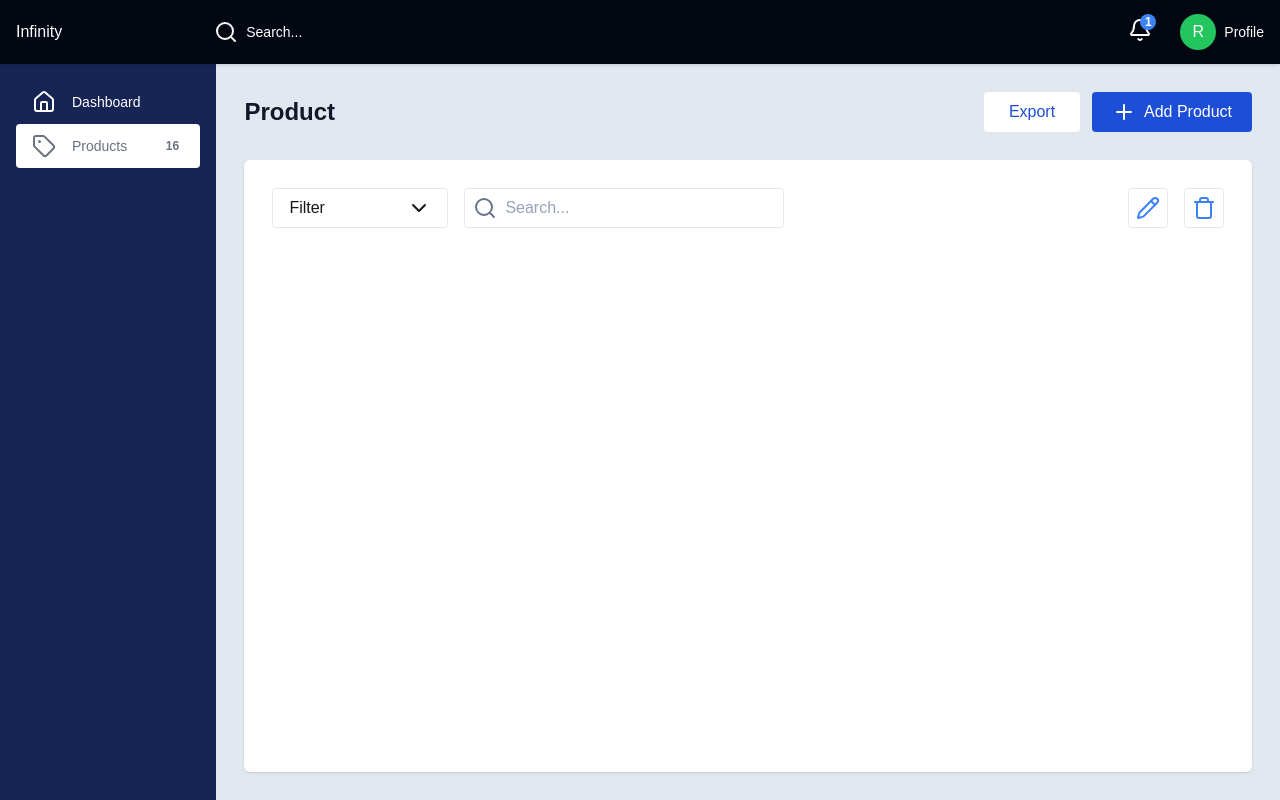
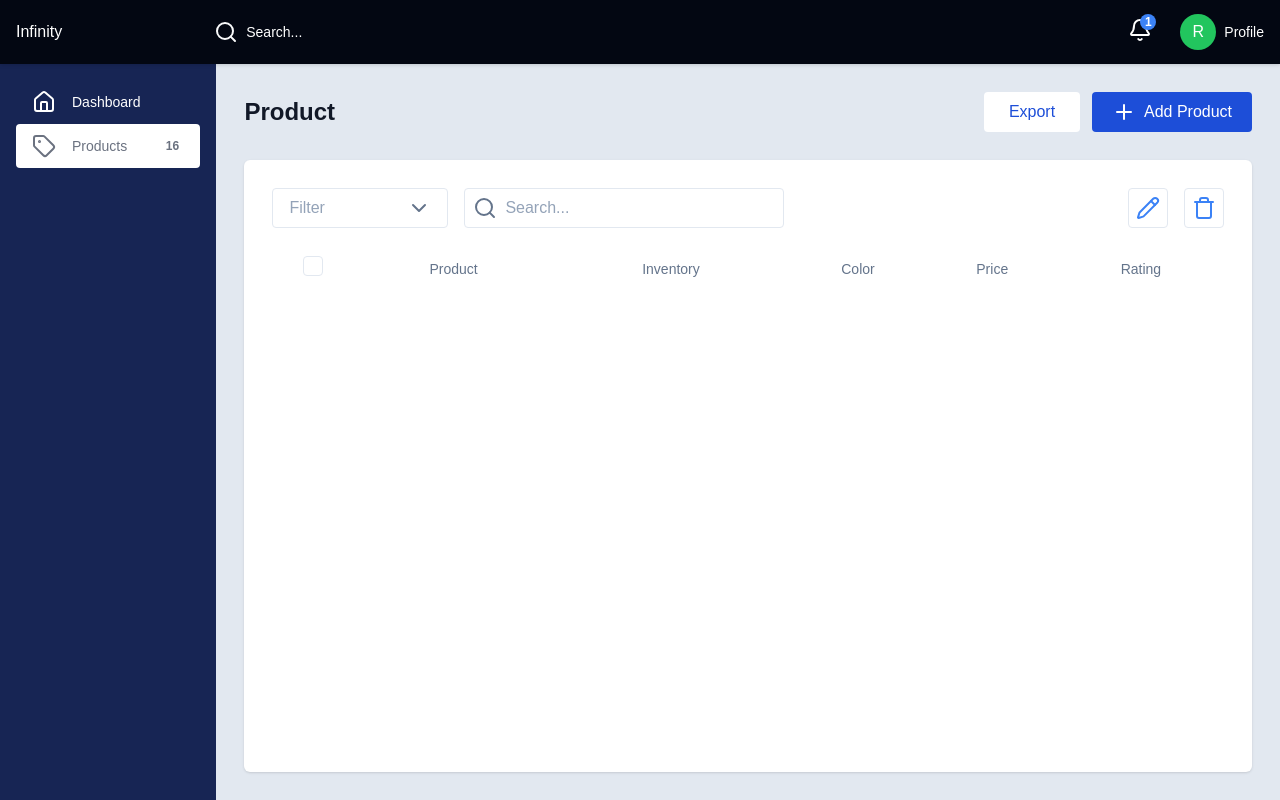
Before and after one commit to asim16111980/Infinity-Dashboard, a Next.js app: page /products in a window 1280 px wide. Built offline with nearby package versions, Linux system fonts and the light colour scheme.

Commit message:
Update products page

```diff
--- a/src/app/(pages)/products/page.tsx
+++ b/src/app/(pages)/products/page.tsx
@@ -3,7 +3,7 @@ import Dropdown from "@/app/ui/components/Dropdown/Dropdown";
 import PageHeader from "@/app/ui/components/PageHeader/PageHeader";
 import SearchBox from "@/app/ui/components/SearchBox/SearchBox";
 import { FILTER_ITEMS } from "@/constants/filterItems";
-import { Pencil, Plus,  Trash } from "lucide-react";
+import { Pencil, Plus, Trash } from "lucide-react";
 
 const Page = () => {
   return (
@@ -20,16 +20,57 @@ const Page = () => {
       <div className="w-full flex-1 flex flex-col gap-7 p-7 bg-white rounded-md shadow">
         <div className="w-full flex items-center justify-between">
           <div className="flex items-center gap-4">
-            <Dropdown title="filter" items={ FILTER_ITEMS} />
-            {/* <select name="filter" id="" className="w-44 h-10 border border-slate-200 rounded"></select> */}
-           <SearchBox className="w-80 h-10 rounded border border-slate-200" iconClassName="text-slate-500" inputClassName="text-base text-slate-400 placeholder:text-slate-400"/>
+            <Dropdown title="filter" items={FILTER_ITEMS} />
+            <SearchBox
+              className="w-80 h-10 rounded bg-white border border-slate-200"
+              iconClassName="text-slate-500"
+              inputClassName="text-base text-slate-400 placeholder:text-slate-400"
+            />
           </div>
           <div className="flex items-center gap-4">
             <IconButton lucideIcon={Pencil} />
             <IconButton lucideIcon={Trash} />
           </div>
         </div>
-        <div></div>
+        <div className="w-full flex-1 overflow-x-auto">
+          <table className="min-w-full">
+            <thead >
+              <tr className="text-sm text-slate-500">
+                <th>
+                  <input
+                    type="checkbox"
+                    name="selectAll"
+                    id="selectAll"
+                    className="appearance-none size-5 rounded bg-white border border-slate-200 cursor-pointer"
+                  />
+                </th>
+                <th className="capitalize font-normal">product</th>
+                <th className="capitalize font-normal">inventory</th>
+                <th className="capitalize font-normal">color</th>
+                <th className="capitalize font-normal">price</th>
+                <th className="capitalize font-normal">rating</th>
+              </tr>
+            </thead>
+            <tbody>
+              {/* {products.map((product) => (
+      <tr key={product.id} className="hover:bg-slate-50">
+        <td><img src={product.image} className="w-10 h-10 rounded" /></td>
+        <td className="font-medium">{product.name}</td>
+        <td>${product.price}</td>
+        <td>
+          <span className="bg-green-100 text-green-700 px-2 py-0.5 rounded text-xs">
+            Active
+          </span>
+        </td>
+        <td>
+          <button>✏️</button>
+          <button>🗑️</button>
+        </td>
+      </tr>
+    ))} */}
+            </tbody>
+          </table>
+        </div>
         <div></div>
       </div>
     </section>
--- a/src/app/ui/components/Button/IconButton.tsx
+++ b/src/app/ui/components/Button/IconButton.tsx
@@ -1,6 +1,6 @@
 import clsx from "clsx";
+import LucideIcon from "../LucideIcon/LucideIcon";
 import { ButtonProps } from "./button.type";
-import LucideIcon from "../LucideIcon/LucideIcon";
 
 const IconButton = ({ lucideIcon, className, onClick }: ButtonProps) => {
   return (
@@ -8,6 +8,8 @@ const IconButton = ({ lucideIcon, className, onClick }: ButtonProps) => {
       type="button"
       className={clsx(
         "size-10 flex items-center justify-center rounded bg-white text-blue-500 border border-slate-200",
+        "hover:bg-blue-50 hover:border-blue-200 hover:text-blue-600",
+        "transition-colors duration-200",
         className
       )}
       onClick={onClick}
--- a/src/app/ui/components/Dropdown/Dropdown.tsx
+++ b/src/app/ui/components/Dropdown/Dropdown.tsx
@@ -37,21 +37,23 @@ const Dropdown = ({ title, items, className }: DropdownProps) => {
     <div
       ref={dropdownRef}
       className={clsx(
-        "w-44 h-10 relative border border-slate-200 rounded",
+        "w-44 h-10 relative bg-white border border-slate-200 rounded",
         className
       )}
     >
       <button
         type="button"
+        aria-haspopup="listbox"
+        aria-expanded={isOpen}
         className="size-full flex items-center justify-between px-4"
         onClick={() => setIsOpen((val) => !val)}
       >
-        <span className="capitalize">
+        <span className="capitalize text-base text-slate-400">
           {selectedItemIndex === null ? title : items[selectedItemIndex]}
         </span>
         {
           <ChevronDown
-            className={clsx("transition-transform duration-300", {
+            className={clsx("transition-transform duration-300 text-slate-500", {
               "rotate-180": isOpen,
               "rotate-0": !isOpen,
             })}
--- a/src/app/ui/components/SearchBox/SearchBox.tsx
+++ b/src/app/ui/components/SearchBox/SearchBox.tsx
@@ -1,8 +1,8 @@
 import { Search } from "lucide-react";
-import { SearchBox } from "./serachBox.type";
+import { SearchBoxProps } from "./serachBox.type";
 import clsx from "clsx";
 
-const SearchBox = ({ className,iconClassName, inputClassName }: SearchBox) => {
+const SearchBox = ({ className, iconClassName, inputClassName }: SearchBoxProps) => {
   return (
     <div className={clsx("relative", className)}>
       <Search className={clsx("size-6 absolute left-2 top-1/2 transform -translate-y-1/2", iconClassName)} />
--- a/src/app/ui/components/SearchBox/serachBox.type.ts
+++ b/src/app/ui/components/SearchBox/serachBox.type.ts
@@ -1,4 +1,4 @@
-export interface SearchBox {
+export interface SearchBoxProps {
   className?: string;
   iconClassName?: string;
   inputClassName?: string;
```
